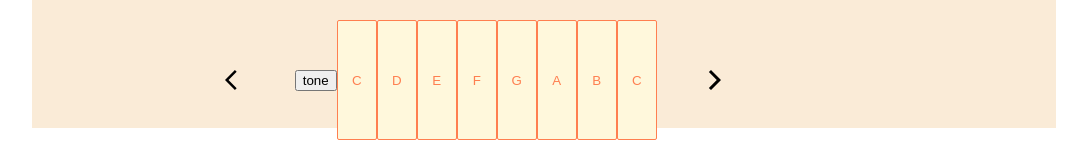
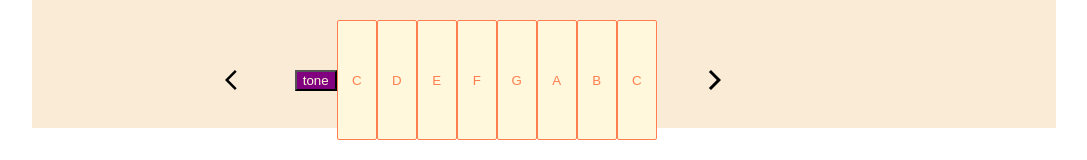
Before and after one commit to sgerpdx/soundbox-670, a React app: page / in a window 1280 px wide. Shown: the part 592-752 px from the top of the page, without its empty margins (96-1183 px from the left). Built offline with nearby package versions, Linux system fonts and the light colour scheme; a web font is replaced by a local one.

Commit message:
multiple monophonic sounds added

```diff
--- a/src/components/keyboard/Keyboard.jsx
+++ b/src/components/keyboard/Keyboard.jsx
@@ -3,13 +3,20 @@ import * as Tone from 'tone';
 import styles from './keyboard.css';
 
 const synth = new Tone.Synth().toDestination();
+const aSynth = new Tone.AMSynth().toDestination();
+const fSynth = new Tone.FMSynth().toDestination();
+const nSynth = new Tone.NoiseSynth().toDestination();
 let now = Tone.now();
 
+const synthArray = [synth, aSynth, fSynth, nSynth];
+
 const handleToneClick = () => {
-  synth.triggerAttack('C4', now);
-  synth.triggerRelease(now + 1);
+  const currentSynth = synthArray[Math.round(Math.random() * 4)];
+  currentSynth.triggerAttackRelease('C4', now + 1);
+  // currentSynth.triggerRelease(now + 1);
 
-  now = Tone.now();
+  // now = Tone.now();
+  // Tone.now gets the current time of AudioContext
 };
 
 export default function Keyboard() {
--- a/src/components/keyboard/keyboard.css
+++ b/src/components/keyboard/keyboard.css
@@ -3,6 +3,11 @@
   grid-template-columns: 1fr 1fr 1fr 1fr 1fr 1fr 1fr 1fr;
   justify-content: center;
   align-items: center;
+}
+
+.tone {
+  background-color: purple;
+  color: cornsilk;
 }
 
 .key {
```
